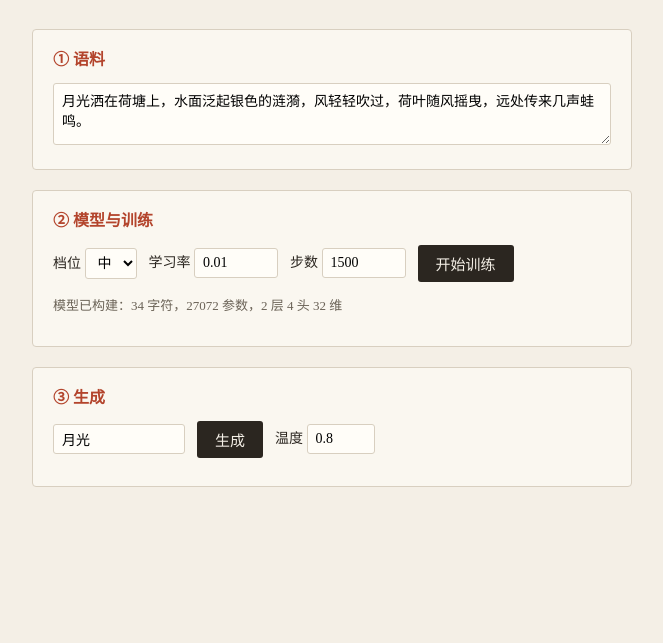
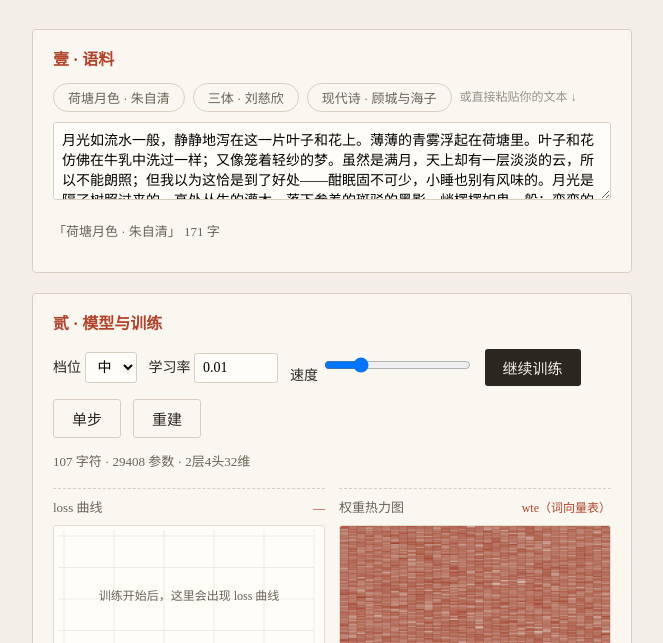
Before and after one commit to oneinitAI/handcalc-lm, a website built with Vite: page index.html in a window 1280 px wide. Shown: the part 157-800 px from the top of the page, without its empty margins (308-971 px from the left). Built offline with nearby package versions, Linux system fonts and the light colour scheme.

Commit message:
feat: M1 预训练实验台——内置语料(荷塘月色/三体/现代诗)+训练控制(暂停/单步/调速)+loss曲线+权重热力图+流式生成

```diff
--- /dev/null
+++ b/src/corpus.js
@@ -0,0 +1,29 @@
+// ============================================================
+// src/corpus.js
+// 手算LM —— 内置现代文语料（3 篇，可切换 + 用户粘贴自定义）
+// ============================================================
+
+export const CORPUS = [
+  {
+    id: 'hetang',
+    title: '荷塘月色 · 朱自清',
+    text: '月光如流水一般，静静地泻在这一片叶子和花上。薄薄的青雾浮起在荷塘里。叶子和花仿佛在牛乳中洗过一样；又像笼着轻纱的梦。虽然是满月，天上却有一层淡淡的云，所以不能朗照；但我以为这恰是到了好处——酣眠固不可少，小睡也别有风味的。月光是隔了树照过来的，高处丛生的灌木，落下参差的斑驳的黑影，峭楞楞如鬼一般；弯弯的杨柳的稀疏的倩影，却又像是画在荷叶上。',
+  },
+  {
+    id: 'santi',
+    title: '三体 · 刘慈欣',
+    text: '红岸基地的巨大天线矗立在半山腰，像一只仰望星空的钢铁巨手。叶文洁站在天线脚下，第一次感到自己是多么渺小。她想起父亲说过，人类之所以伟大，不在于制造了多少工具，而在于敢于仰望星空，并追问那些没有答案的问题。太阳即将落山，天边泛起一片绯红。她按下了那个按钮，然后，在静默中等待了八年。这八年里，她收到了那个来自宇宙深处的回信：不要回答！不要回答！不要回答！',
+  },
+  {
+    id: 'shige',
+    title: '现代诗 · 顾城与海子',
+    text: '黑夜给了我黑色的眼睛，我却用它寻找光明。我有一所房子，面朝大海，春暖花开。从明天起，做一个幸福的人，喂马，劈柴，周游世界。从明天起，关心粮食和蔬菜。那都是些普通的日子，像一棵草一样生长。我把石头还给石头，让胜利的胜利。风从远方来，带着海的气息，也带着你未说出口的话语。',
+  },
+]
+
+/** 从文本构建字符表：返回 { chars, stoi, itos, vocab } */
+export function buildVocab(text) {
+  const chars = [...new Set(text.split(''))].sort()
+  const stoi = Object.fromEntries(chars.map((c, i) => [c, i]))
+  return { chars, stoi, itos: chars, vocab: chars.length }
+}
--- a/src/main.js
+++ b/src/main.js
@@ -1,36 +1,51 @@
 // ============================================================
 // src/main.js
-// 手算LM —— 浏览器入口（M0 功能验证版，艺术品 UI 在后续里程碑）
+// 手算LM —— M1：预训练实验台（数据区 + 训练控制 + 基础可视化 + 流式生成）
 // ============================================================
 
 import './style.css'
+import { CORPUS, buildVocab } from './corpus.js'
 import { createModel, paramCount } from './model.js'
 import { trainStep, createOptimizer } from './train.js'
 import { sample } from './sample.js'
+import { createLossChart, createHeatmap } from './ui.js'
 
 const SIZES = {
-  tiny:   { name: '微',   cfg: { vocab_size: 0, block_size: 8,  n_layer: 1, n_head: 1, n_embd: 8,  bias: true } },
-  small:  { name: '小',   cfg: { vocab_size: 0, block_size: 12, n_layer: 2, n_head: 2, n_embd: 16, bias: true } },
-  medium: { name: '中',   cfg: { vocab_size: 0, block_size: 16, n_layer: 2, n_head: 4, n_embd: 32, bias: true } },
+  tiny:   { n_layer: 1, n_head: 1, n_embd: 8,  block_size: 8 },
+  small:  { n_layer: 2, n_head: 2, n_embd: 16, block_size: 12 },
+  medium: { n_layer: 2, n_head: 4, n_embd: 32, block_size: 16 },
 }
 
-let model = null
-let opt = null
-let meta = null
+// ---------- 状态 ----------
+const state = {
+  model: null,
+  opt: null,
+  losses: [],
+  training: false,
+  rafId: null,
+}
 
+// ---------- DOM ----------
 const app = document.getElementById('app')
 app.innerHTML = `
   <main class="stage">
-    <h1 class="title">手算<span class="hl">LM</span></h1>
-    <p class="sub">给你权重，亲手算出它的下一句话</p>
+    <header class="masthead">
+      <h1 class="title">手算<span class="hl">LM</span></h1>
+      <p class="sub">给你权重，亲手算出它的下一句话</p>
+    </header>
 
-    <section class="card">
-      <h2>① 语料</h2>
-      <textarea id="corpus" rows="3">月光洒在荷塘上，水面泛起银色的涟漪，风轻轻吹过，荷叶随风摇曳，远处传来几声蛙鸣。</textarea>
+    <section class="card" id="dataCard">
+      <h2>壹 · 语料</h2>
+      <div class="corpus-pick">
+        ${CORPUS.map((c) => `<button class="chip" data-id="${c.id}">${c.title}</button>`).join('')}
+        <span class="hint">或直接粘贴你的文本 ↓</span>
+      </div>
+      <textarea id="corpus" rows="4"></textarea>
+      <p class="muted" id="corpusInfo"></p>
     </section>
 
     <section class="card">
-      <h2>② 模型与训练</h2>
+      <h2>贰 · 模型与训练</h2>
       <div class="row">
         <label>档位
           <select id="size">
@@ -40,80 +55,163 @@ app.innerHTML = `
           </select>
         </label>
         <label>学习率 <input id="lr" value="0.01" size="6"></label>
-        <label>步数 <input id="steps" value="1500" size="6"></label>
+        <label>速度 <input id="speed" type="range" min="20" max="1000" value="200"></label>
         <button id="trainBtn" class="btn">开始训练</button>
+        <button id="stepBtn" class="btn ghost">单步</button>
+        <button id="resetBtn" class="btn ghost">重建</button>
       </div>
-      <p id="modelInfo" class="muted"></p>
-      <div id="lossBox" class="loss"></div>
+      <p class="muted" id="modelInfo"></p>
+      <div class="viz-row">
+        <div class="viz">
+          <div class="viz-title">loss 曲线 <span class="tag" id="lossTag">—</span></div>
+          <canvas id="lossChart" class="canvas"></canvas>
+        </div>
+        <div class="viz">
+          <div class="viz-title">权重热力图 <span class="tag">wte（词向量表）</span></div>
+          <canvas id="heatmap" class="canvas"></canvas>
+        </div>
+      </div>
     </section>
 
     <section class="card">
-      <h2>③ 生成</h2>
+      <h2>叁 · 生成</h2>
       <div class="row">
-        <input id="prompt" value="月光" size="12">
+        <input id="prompt" value="月光" size="14">
         <button id="genBtn" class="btn" disabled>生成</button>
         <label>温度 <input id="temp" value="0.8" size="4"></label>
+        <label>长度 <input id="len" value="32" size="4"></label>
       </div>
-      <div id="genOut" class="gen"></div>
+      <div id="genOut" class="gen">（先训练，再让它续写）</div>
     </section>
   </main>
 `
 
 const $ = (id) => document.getElementById(id)
+const lossChart = createLossChart($('lossChart'))
+const heatmap = createHeatmap($('heatmap'))
+$('heatmap').addEventListener('mousemove', (e) => { heatmap.onHover(e); heatmap.draw() })
+$('heatmap').addEventListener('mouseleave', () => { heatmap.draw() })
 
+// ---------- 模型构建 ----------
 function buildModel() {
-  const text = $('corpus').value
-  if (!text) { alert('请输入语料'); return null }
-  const chars = [...new Set(text.split(''))].sort()
-  const stoi = Object.fromEntries(chars.map((c, i) => [c, i]))
-  const itos = chars
+  const text = $('corpus').value.trim()
+  if (!text) { alert('请输入或选择语料'); return false }
+  const { chars, stoi, itos, vocab } = buildVocab(text)
   const size = SIZES[$('size').value]
-  const cfg = { ...size.cfg, vocab_size: chars.length }
+  const cfg = { vocab_size: vocab, bias: true, ...size }
   const { params } = createModel(cfg, 42)
-  model = { params, cfg, stoi, itos }
-  opt = createOptimizer(params, { type: 'adam', lr: parseFloat($('lr').value) })
-  meta = null
-  $('modelInfo').textContent = `模型已构建：${chars.length} 字符，${paramCount(params)} 参数，${cfg.n_layer} 层 ${cfg.n_head} 头 ${cfg.n_embd} 维`
+  state.model = { params, cfg, stoi, itos, chars }
+  state.opt = createOptimizer(params, { type: 'adam', lr: parseFloat($('lr').value) })
+  state.losses = []
+  lossChart.clear()
+  heatmap.set(params.wte.value, 'wte')
+  heatmap.draw()
+  $('modelInfo').textContent = `${chars.length} 字符 · ${paramCount(params)} 参数 · ${cfg.n_layer}层${cfg.n_head}头${cfg.n_embd}维`
   $('genBtn').disabled = false
+  return true
 }
 
-function trainChunk(remaining, losses, onDone) {
-  if (remaining <= 0) { onDone(losses); return }
-  const n = Math.min(200, remaining)
-  const ids = model.cfg.block_size
-  const textIds = $('corpus').value.split('').map((c) => model.stoi[c])
+// ---------- 训练 ----------
+function runSteps(n) {
+  const { model, opt } = state
+  const ids = $('corpus').value.split('')
+  const L = ids.length
   for (let k = 0; k < n; k++) {
-    const i = Math.floor(Math.random() * Math.max(1, textIds.length - ids - 1))
-    const x = textIds.slice(i, i + ids)
-    const y = textIds.slice(i + 1, i + ids + 1)
+    const i = Math.floor(Math.random() * Math.max(1, L - model.cfg.block_size - 1))
+    const x = ids.slice(i, i + model.cfg.block_size).map((c) => model.stoi[c])
+    const y = ids.slice(i + 1, i + model.cfg.block_size + 1).map((c) => model.stoi[c])
     const { loss } = trainStep(model.params, x, y, model.cfg, opt)
-    losses.push(loss)
+    state.losses.push(loss)
   }
-  renderLoss(losses)
-  requestAnimationFrame(() => trainChunk(remaining - n, losses, onDone))
+  lossChart.push(state.losses[state.losses.length - 1])
+  if (state.losses.length % 50 === 0) heatmap.draw()
 }
 
-function renderLoss(losses) {
-  const n = losses.length
-  const last = losses[n - 1]
-  $('lossBox').textContent = n ? `step ${n}  loss=${last.toFixed(4)}` : ''
+function tick() {
+  if (!state.training) return
+  const speed = parseInt($('speed').value) || 200
+  runSteps(speed)
+  lossChart.draw()
+  state.rafId = requestAnimationFrame(tick)
+}
+
+function stopTraining() {
+  state.training = false
+  if (state.rafId) cancelAnimationFrame(state.rafId)
+  $('trainBtn').textContent = '继续训练'
+  lossChart.draw()
+  heatmap.draw()
+}
+
+function startTraining() {
+  if (!state.model) buildModel()
+  if (!state.model) return
+  state.training = true
+  $('trainBtn').textContent = '暂停'
+  tick()
 }
 
 $('trainBtn').addEventListener('click', () => {
-  if (!model) buildModel()
-  if (!model) return
-  $('trainBtn').disabled = true
-  const total = parseInt($('steps').value) || 1000
-  trainChunk(total, [], () => { $('trainBtn').disabled = false })
+  if (state.training) stopTraining()
+  else startTraining()
+})
+$('stepBtn').addEventListener('click', () => {
+  if (!state.model) buildModel()
+  if (!state.model) return
+  runSteps(1)
+  lossChart.draw()
+  heatmap.draw()
+})
+$('resetBtn').addEventListener('click', () => {
+  stopTraining()
+  buildModel()
+  lossChart.draw()
 })
 
-$('genBtn').addEventListener('click', () => {
-  if (!model) return
-  const prompt = $('prompt').value
-  const p = prompt.split('').map((c) => model.stoi[c] ?? 0)
-  const temp = parseFloat($('temp').value) || 1
-  const gen = sample(model.params, p, 24, model.cfg, { temperature: temp })
-  $('genOut').textContent = gen.map((i) => model.itos[i]).join('')
+// ---------- 语料选择 ----------
+function setCorpus(text, title) {
+  $('corpus').value = text
+  $('corpusInfo').textContent = `「${title}」 ${text.length} 字`
+  stopTraining()
+  buildModel()
+  lossChart.draw()
+}
+document.querySelectorAll('.chip').forEach((btn) => {
+  btn.addEventListener('click', () => {
+    const c = CORPUS.find((x) => x.id === btn.dataset.id)
+    setCorpus(c.text, c.title)
+  })
+})
+$('corpus').addEventListener('input', () => {
+  $('corpusInfo').textContent = `自定义语料 ${$('corpus').value.length} 字`
+  stopTraining()
+  buildModel()
+  lossChart.draw()
 })
 
-buildModel()
+// ---------- 流式生成 ----------
+let genTimer = null
+$('genBtn').addEventListener('click', () => {
+  if (!state.model) return
+  if (genTimer) { clearInterval(genTimer); genTimer = null }
+  const prompt = $('prompt').value
+  const temp = parseFloat($('temp').value) || 1
+  const len = parseInt($('len').value) || 32
+  const p = prompt.split('').map((c) => state.model.stoi[c] ?? 0)
+  const seq = sample(state.model.params, p, len, state.model.cfg, { temperature: temp })
+  const out = $('genOut')
+  out.textContent = prompt
+  let i = prompt.length
+  genTimer = setInterval(() => {
+    if (i < seq.length) {
+      out.textContent += state.model.itos[seq[i]]
+      i++
+    } else {
+      clearInterval(genTimer)
+      genTimer = null
+    }
+  }, 60)
+})
+
+// ---------- 启动 ----------
+setCorpus(CORPUS[0].text, CORPUS[0].title)
--- a/src/style.css
+++ b/src/style.css
@@ -57,3 +57,35 @@ textarea { width: 100%; resize: vertical; }
 .muted { color: #6b6357; font-size: 13px; }
 .loss { font-size: 14px; margin-top: 8px; font-variant-numeric: tabular-nums; }
 .gen { font-size: 18px; margin-top: 12px; letter-spacing: 1px; }
+
+/* 语料选择（手稿风格的"选章"） */
+.corpus-pick { display: flex; gap: 8px; flex-wrap: wrap; align-items: center; margin-bottom: 10px; }
+.chip {
+  background: transparent;
+  border: 1px solid #d8cfc0;
+  padding: 4px 14px;
+  font-family: inherit;
+  font-size: 13px;
+  cursor: pointer;
+  border-radius: 20px;
+  color: #6b6357;
+  transition: all .15s;
+}
+.chip:hover { border-color: var(--accent); color: var(--accent); }
+.hint { font-size: 12px; color: #9a9184; }
+
+/* 可视化面板 */
+.viz-row { display: grid; grid-template-columns: 1fr 1fr; gap: 14px; margin-top: 14px; }
+.viz { border-top: 1px dashed #d8cfc0; padding-top: 8px; }
+.viz-title { font-size: 13px; color: #6b6357; margin-bottom: 6px; display: flex; justify-content: space-between; align-items: baseline; }
+.tag { color: var(--accent); font-size: 12px; }
+.canvas { width: 100%; height: 150px; display: block; background: #fffdf8; border: 1px solid #e4ddcf; border-radius: 3px; }
+
+/* 幽灵按钮（辅操作） */
+.btn.ghost { background: transparent; color: var(--ink); border: 1px solid #d8cfc0; }
+.btn.ghost:hover:not(:disabled) { background: transparent; border-color: var(--accent); color: var(--accent); }
+
+/* 移动端收窄 */
+@media (max-width: 560px) {
+  .viz-row { grid-template-columns: 1fr; }
+}
--- /dev/null
+++ b/src/ui.js
@@ -0,0 +1,156 @@
+// ============================================================
+// src/ui.js
+// 手算LM —— 可视化组件：loss 曲线 + 权重热力图（canvas）
+// 可读性铁律：所有颜色都映射到具体数值，鼠标悬停显示精确值。
+// ============================================================
+
+/** 处理 canvas 高分屏缩放 */
+function fitCanvas(canvas) {
+  const dpr = window.devicePixelRatio || 1
+  const w = canvas.clientWidth
+  const h = canvas.clientHeight
+  if (canvas.width !== w * dpr || canvas.height !== h * dpr) {
+    canvas.width = w * dpr
+    canvas.height = h * dpr
+  }
+  const ctx = canvas.getContext('2d')
+  ctx.setTransform(dpr, 0, 0, dpr, 0, 0)
+  ctx.clearRect(0, 0, w, h)
+  return { ctx, w, h }
+}
+
+/** 暖色调映射：低→白暖，高→朱砂深红（数学手稿 × 朱砂印） */
+function warmColor(t) {
+  const r = 179, g = 68, b = 44
+  // t∈[0,1]：0 → 纸色 #faf7f0，1 → 朱砂 #b3442c
+  const paper = [250, 247, 240]
+  const mix = (a, c) => Math.round(a + (c - a) * Math.sqrt(t))
+  return `rgb(${mix(paper[0], r)},${mix(paper[1], g)},${mix(paper[2], b)})`
+}
+
+// ---------- loss 曲线 ----------
+
+export function createLossChart(canvas) {
+  let losses = []
+  const maxPoints = 5000
+  const pad = 10
+
+  const api = {
+    push(v) { losses.push(v); if (losses.length > maxPoints) losses = losses.slice(-maxPoints) },
+    clear() { losses = [] },
+    get length() { return losses.length },
+    draw() {
+      const { ctx, w, h } = fitCanvas(canvas)
+      // 网格
+      ctx.strokeStyle = 'rgba(43,38,32,0.08)'
+      ctx.lineWidth = 1
+      for (let gx = 0; gx <= 5; gx++) {
+        ctx.beginPath(); ctx.moveTo(pad + (gx / 5) * (w - 2 * pad), 4); ctx.lineTo(pad + (gx / 5) * (w - 2 * pad), h - 12); ctx.stroke()
+      }
+      for (let gy = 0; gy <= 4; gy++) {
+        ctx.beginPath(); ctx.moveTo(4, pad + (gy / 4) * (h - pad - 12)); ctx.lineTo(w - pad, pad + (gy / 4) * (h - pad - 12)); ctx.stroke()
+      }
+      if (losses.length === 0) {
+        ctx.fillStyle = '#6b6357'; ctx.font = '12px serif'; ctx.textAlign = 'center'
+        ctx.fillText('训练开始后，这里会出现 loss 曲线', w / 2, h / 2)
+        return
+      }
+      // 动态范围
+      let min = Infinity, max = -Infinity
+      for (const v of losses) { if (v < min) min = v; if (v > max) max = v }
+      const range = max - min || 1
+      const yTop = pad, yBot = h - 12
+      // 曲线（墨色到朱砂：用朱砂）
+      ctx.beginPath()
+      for (let i = 0; i < losses.length; i++) {
+        const x = pad + (i / (losses.length - 1)) * (w - 2 * pad)
+        const y = yBot - ((losses[i] - min) / range) * (yBot - yTop)
+        i === 0 ? ctx.moveTo(x, y) : ctx.lineTo(x, y)
+      }
+      ctx.strokeStyle = '#b3442c'
+      ctx.lineWidth = 1.6
+      ctx.stroke()
+      // 当前值标签
+      ctx.fillStyle = '#b3442c'
+      ctx.font = '13px serif'
+      ctx.textAlign = 'right'
+      const last = losses[losses.length - 1]
+      ctx.fillText(`${last.toFixed(4)}`, w - 2, 14)
+      ctx.textAlign = 'left'
+      ctx.fillStyle = '#6b6357'
+      ctx.fillText(`min ${min.toFixed(3)}`, pad, 14)
+      ctx.font = '11px serif'
+      ctx.fillText(`step ${losses.length}`, pad, h - 2)
+    },
+  }
+  return api
+}
+
+// ---------- 权重热力图 ----------
+
+export function createHeatmap(canvas) {
+  let matrix = null
+  let name = ''
+  let hover = null // [r, c]
+
+  const api = {
+    set(m, n) { matrix = m; name = n },
+    draw() {
+      const { ctx, w, h } = fitCanvas(canvas)
+      if (!matrix) {
+        ctx.fillStyle = '#6b6357'; ctx.font = '12px serif'; ctx.textAlign = 'center'
+        ctx.fillText(name || '训练后这里会显示权重', w / 2, h / 2)
+        return
+      }
+      const rows = matrix.length
+      const cols = matrix[0].length
+      let min = Infinity, max = -Infinity
+      for (let r = 0; r < rows; r++) for (let c = 0; c < cols; c++) {
+        const v = matrix[r][c]
+        if (v < min) min = v
+        if (v > max) max = v
+      }
+      const range = max - min || 1
+      const cellW = w / cols
+      const cellH = h / rows
+      for (let r = 0; r < rows; r++) {
+        for (let c = 0; c < cols; c++) {
+          const t = (matrix[r][c] - min) / range
+          ctx.fillStyle = warmColor(t)
+          ctx.fillRect(c * cellW, r * cellH, cellW + 0.5, cellH + 0.5)
+        }
+      }
+      // 网格线
+      ctx.strokeStyle = 'rgba(43,38,32,0.15)'
+      ctx.lineWidth = 1
+      ctx.beginPath()
+      for (let c = 0; c <= cols; c++) { ctx.moveTo(c * cellW, 0); ctx.lineTo(c * cellW, h) }
+      for (let r = 0; r <= rows; r++) { ctx.moveTo(0, r * cellH); ctx.lineTo(w, r * cellH) }
+      ctx.stroke()
+      // 悬停显示精确值（可读性铁律）
+      if (hover) {
+        const [r, c] = hover
+        ctx.fillStyle = 'rgba(43,38,32,0.85)'
+        ctx.fillRect(6, 6, 150, 20)
+        ctx.fillStyle = '#faf7f0'
+        ctx.font = '12px monospace'
+        ctx.textAlign = 'left'
+        ctx.fillText(`${name}[${r}][${c}] = ${matrix[r][c].toFixed(4)}`, 10, 20)
+      }
+    },
+    onHover(e) {
+      const rect = canvas.getBoundingClientRect()
+      const x = e.clientX - rect.left
+      const y = e.clientY - rect.top
+      if (!matrix) { hover = null; return }
+      const rows = matrix.length
+      const cols = matrix[0].length
+      const cellW = rect.width / cols
+      const cellH = rect.height / rows
+      const c = Math.floor(x / cellW)
+      const r = Math.floor(y / cellH)
+      hover = (r >= 0 && r < rows && c >= 0 && c < cols) ? [r, c] : null
+    },
+  }
+  return api
+}
```
